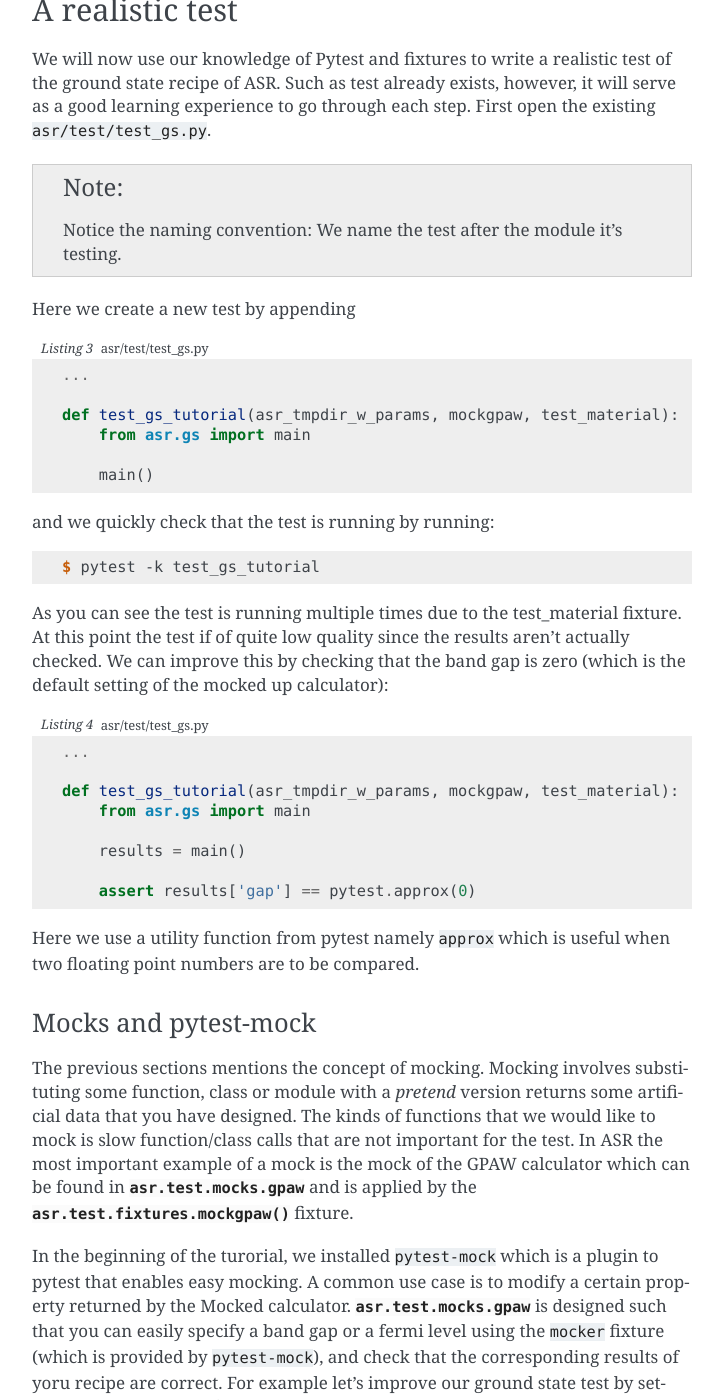
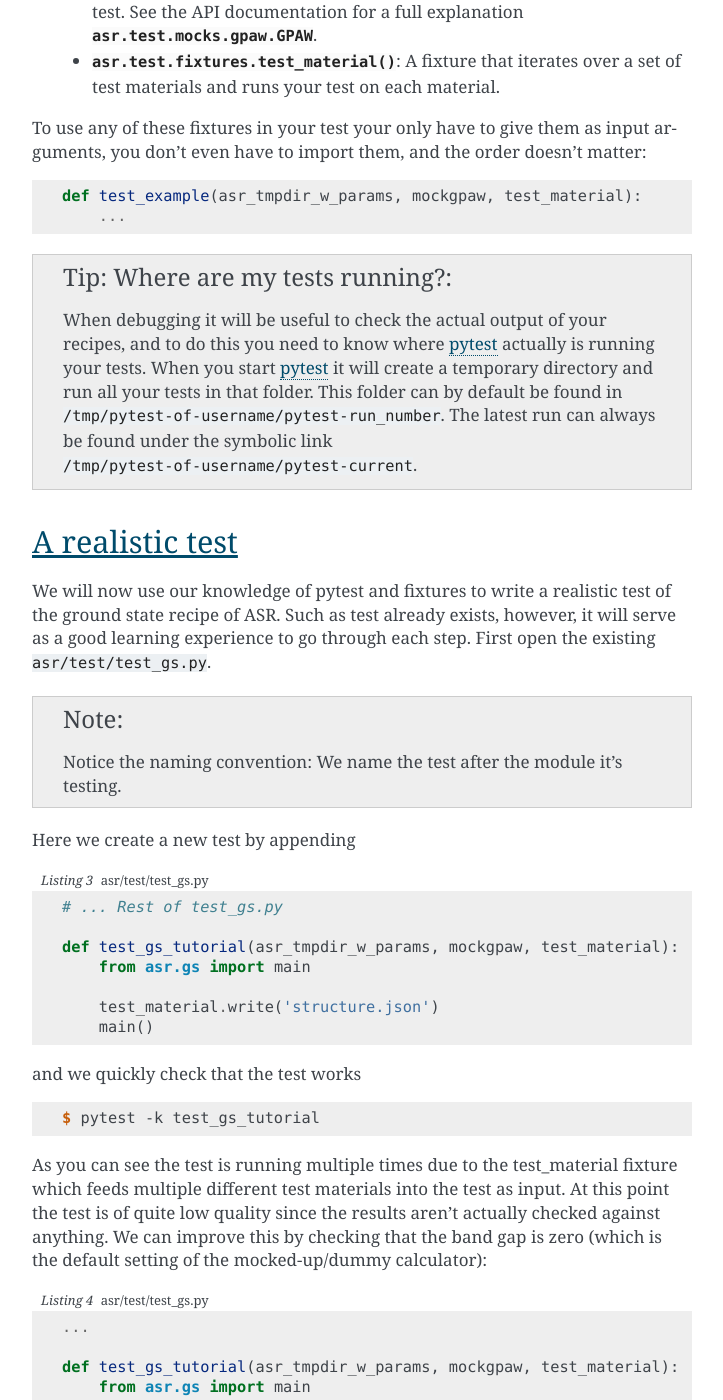
Before and after one commit to dijasila/Atomic-Simulation-Recipees, a Sphinx documentation site: the page built from docs/src/tutorials/intro-to-testing.rst, in a window 1280 px wide and 1400 px high, scrolled down 2374 px. Shown: the whole window, without its empty margins (388-1111 px from the left). Built offline with Sphinx 7.4.7, drawn with Linux system fonts in a browser that asks for light colours; some of the changed text lies outside the part shown.

Commit message:
Update docs and clean up tox.ini

```diff
--- a/docs/src/api.rst
+++ b/docs/src/api.rst
@@ -92,8 +92,11 @@
    core.cli
    core.material
 
+.. _api test:
+
 Test sub-package
 ================
+
 .. currentmodule:: asr
 
 .. autosummary::
--- a/docs/src/tutorials/intro-to-testing.rst
+++ b/docs/src/tutorials/intro-to-testing.rst
@@ -27,13 +30,13 @@
 
 .. code-block:: console
 
-  $ pytest --pyargs asr
+  $ pytest
 
 This will locate all tests of ASR and evaluate them and test
-summary. Pytest_ locates a test by searching for all files matching
-``test_*`` and looking for functions also matching ``test_*``. In ASR
-these can be found in ``asr/test/``. Let's try and write a simple test
-to understand how it works:
+summary. pytest_ locates a test by searching for all files matching
+``test_*`` and looking for functions in those files matching
+``test_*``. In ASR these can be found in ``asr/test/``. Let's try and
+write a simple toy-model test to understand how it works:
 
 .. code-block:: python
    :caption: asr/test/test_example.py
@@ -63,10 +66,10 @@
 Use this command as a reference in case you don't remember the meaning
 of a specific option.
 
-Pytest fixtures
+pytest fixtures
 ---------------
 
-Pytest has an important concept called ``fixtures`` which can be hard
+pytest has an important concept called ``fixtures`` which can be hard
 to wrap your head around, so let's teach it by example. Don't worry,
 once you know how they work they will be trivial to use.
 
@@ -82,6 +85,7 @@
    def some_input_data():
        return 1
 
+
    def test_adding_numbers(some_input_data):
        b = 2
        assert some_input_data + b == 3
@@ -89,7 +93,7 @@
 Now run the test (remember the command from before). It still checks
 out! If you are not confused by this, take a minute to understand that
 `somehow` the output of the function `some_input_data` was evaluated
-and fed into our test. This is the magic of Pytest_. It matches the
+and fed into our test. This is the magic of pytest_. It matches the
 input argument against all known fixtures and feeds into it the output
 of that fixture, such that the output is available for the test.
 
@@ -105,7 +109,7 @@
     empty temporary directory, changes directory into that directory,
     and puts in a parameter file containing a parameter-set that
     ensure fast execution. The temporary directory can be found in
-    ``/tmp/pytest-of-username/test_example*``.
+    ``/tmp/pytest-of-username/pytest-current/test_example*``.
   - :py:func:`asr.test.fixtures.mockgpaw`: This substitues GPAW with a
     dummy calculator such that a full DFT calculation won't be needed
     when running a test. See the API documentation for a full
@@ -114,27 +118,65 @@
     over a set of test materials and runs your test on each material.
 
 To use any of these fixtures in your test your only have to give them
-as input arguments:
+as input arguments, you don't even have to import them, and the order
+doesn't matter:
 
 .. code-block::
 
    def test_example(asr_tmpdir_w_params, mockgpaw, test_material):
        ...
 
-This will apply all the fixtures above to your test.
+.. admonition:: Tip: Where are my tests running?
+
+   When debugging it will be useful to check the actual output of your
+   recipes, and to do this you need to know where pytest_ actually is
+   running your tests. When you start pytest_ it will create a
+   temporary directory and run all your tests in that folder. This
+   folder can by default be found in
+   ``/tmp/pytest-of-username/pytest-run_number``. The latest run can
+   always be found under the symbolic link
+   ``/tmp/pytest-of-username/pytest-current``.
 
 A realistic test
 ================
 
-We will now use our knowledge of Pytest and fixtures to write a
+We will now use our knowledge of pytest and fixtures to write a
 realistic test of the ground state recipe of ASR. Such as test already
 exists, however, it will serve as a good learning experience to go
 through each step. First open the existing
 ``asr/test/test_gs.py``.
 
-.. note:: Notice the naming convention: We name the test after the module it's testing.
+.. note::
+
+   Notice the naming convention: We name the test after the module
+   it's testing.
 
 Here we create a new test by appending
+
+.. code-block:: python
+   :caption: asr/test/test_gs.py
+
+   # ... Rest of test_gs.py
+
+   def test_gs_tutorial(asr_tmpdir_w_params, mockgpaw, test_material):
+       from asr.gs import main
+
+       test_material.write('structure.json')
+       main()
+
+
+and we quickly check that the test works
+
+.. code-block:: console
+
+   $ pytest -k test_gs_tutorial
+
+As you can see the test is running multiple times due to the
+test_material fixture which feeds multiple different test materials
+into the test as input. At this point the test is of quite low quality
+since the results aren't actually checked against anything. We can
+improve this by checking that the band gap is zero (which is the
+default setting of the mocked-up/dummy calculator):
 
 .. code-block:: python
    :caption: asr/test/test_gs.py
@@ -144,29 +186,7 @@
    def test_gs_tutorial(asr_tmpdir_w_params, mockgpaw, test_material):
        from asr.gs import main
 
-       main()
-
-
-and we quickly check that the test is running by running:
-
-.. code-block:: console
-
-   $ pytest -k test_gs_tutorial
-
-As you can see the test is running multiple times due to the
-test_material fixture. At this point the test if of quite low quality
-since the results aren't actually checked. We can improve this by
-checking that the band gap is zero (which is the default setting of
-the mocked up calculator):
-
-.. code-block:: python
-   :caption: asr/test/test_gs.py
-
-   ...
-
-   def test_gs_tutorial(asr_tmpdir_w_params, mockgpaw, test_material):
-       from asr.gs import main
-
+       test_material.write('structure.json')
        results = main()
 
        assert results['gap'] == pytest.approx(0)
@@ -181,7 +201,7 @@
 The previous sections mentions the concept of mocking. Mocking involves
 substituting some function, class or module with a `pretend` version
 returns some artificial data that you have designed. The kinds of
-functions that we would like to mock is slow function/class calls that
+functions that we would like to mock are slow function/class calls that
 are not important for the test. In ASR the most important example of a
 mock is the mock of the GPAW calculator which can be found in
 :py:mod:`asr.test.mocks.gpaw` and is applied by the
@@ -193,7 +213,7 @@
 calculator. :py:mod:`asr.test.mocks.gpaw` is designed such that you
 can easily specify a band gap or a fermi level using the ``mocker``
 fixture (which is provided by ``pytest-mock``), and check that the
-corresponding results of yoru recipe are correct. For example let's
+corresponding results of your recipe are correct. For example let's
 improve our ground state test by setting the band gap and fermi leve
 to something non-trivial
 
@@ -211,6 +231,7 @@
        GPAW._get_fermi_level.return_value = 0.5
        GPAW._get_band_gap.return_value = 1
 
+       test_material.write('structure.json')
        results = main()
 
        assert results['gap'] == pytest.approx(1)
@@ -242,6 +263,7 @@
        GPAW._get_fermi_level.return_value = 0.5
        GPAW._get_band_gap.return_value = 1
 
+       test_material.write('structure.json')
        results = main()
 
        assert results.get("efermi") == approx(fermi_level)
@@ -251,16 +273,16 @@
            assert results.get("gap") == approx(0)
 
 The ``pytest.mark.parametrize`` loops over each entry in the supplied
-list and feeds it into the test.
+lists and feeds them into the test one-by-one.
 
 Testing web panels
 ------------------
 
-To test the webpanel output the
-:py:func:`asr.test.fixtures.get_webcontent` fixture provide a
-convenience function to return the web content and below we use this
-function to also check that the website data is consistent with the
-input band gap
+To test the output of the web-panel you have implemented the
+:py:func:`asr.test.fixtures.get_webcontent` fixture provides a
+convenience function to return the content of your web-panel and below
+we use this function to also check that the website data is consistent
+with the input band gap
 
 .. code-block:: python
    :caption: asr/test/test_gs.py
@@ -280,6 +302,7 @@
        GPAW._get_fermi_level.return_value = 0.5
        GPAW._get_band_gap.return_value = 1
 
+       test_material.write('structure.json')
        results = main()
 
        assert results.get("efermi") == approx(fermi_level)
@@ -291,20 +314,23 @@
        content = get_webcontent()
        assert f'<td>Bandgap</td><td>{gap:0.2f}eV</td>' in content
 
-This ends the tutorial on writing tests. We will now continue with
-explaining some extra concepts that are not necessary
+This ends the tutorial on pytest_. We will now continue with
+explaining another tool that is very useful in conjunction with
+pytest_.
 
 Tox
 ===
 
 tox_ is another python package which finds common usage in combination
-with pytest (or other test runners). tox_ sets up a virtual
+with pytest_ (or other test runners). tox_ sets up a virtual
 environment, installs your package with its dependencies and runs all
-tests. You have seen how to run tests directly using pytest but we
-recommond actually using "tox" for running the entire test suite. It
-is beyond the scope of this tutorial to go much further into detail
-about this, but the curious reader can take a ook in ``tox.ini`` which
-configures the virtual environments.
+tests within that environment. As such it will no longer be important
+exactly which packages you have installed in your system. You have
+seen how to run tests directly using pytest but we actually recommend
+using "tox" for running the entire test suite in stead of vanilla
+pytest_. It is beyond the scope of this tutorial to go much further
+into detail about this, but the curious reader can take a ook in
+``tox.ini`` which configures the virtual environments.
 
 To install tox_ run:
 
@@ -326,7 +352,8 @@
    py37-gpaw
    py38-gpaw
 
-A quick rundown of the meaning of these environments:
+Each of these environments perform a specific task. A quick rundown of
+the meaning of these environments:
 
   - The environments ``py36``, ``py37``, ``py38`` run the test-suite
     which different versions of the python interpreter, ``python3.6``,
@@ -358,16 +385,31 @@
 
    $ tox -e py36 -- -k test_gs_tutorial
 
-Similarly you can append any pytest option and argument.
+Similarly you can append any pytest option and argument. Since we are
+now running pytest_ within tox_, the destination of the temporary
+directory where tests are running have changed. The temporary
+directory can now be found in ``.tox/environment-name/tmp/``.
+
+Summary
+=======
+
+Below you will find a list of the concepts you have been taught in
+this tutorial:
+
+  - pytest_: ``pytest.fixture``, ``pytest.mark.parametrize``,
+    ``pytest.approx``
+  - ASR fixtures: ``mockgpaw``, ``asr_tmpdir_w_params``,
+    ``test_material``, ``get_webcontent``
+  - tox_
 
 Where to go now?
 ================
 
-If you want more examples of tests we suggest looking at the existing
-tests in :py:mod:`asr.test`.
+Hopefully you will now be capable of writing and running tests for
+your recipe. If you want more examples of tests we suggest looking at
+the existing tests in ``asr/test/test_*.py``. Additionally you can
+take a look at the API documentation of the test sub-package :ref:`api
+test`.
 
-ASR Test sub-package
-====================
-
-.. _PyTest: https://docs.pytest.org/en/latest/
+.. _pytest: https://docs.pytest.org/en/latest/
 .. _tox: https://tox.readthedocs.io/en/latest/
--- a/docs/src/tutorials/tutorials.rst
+++ b/docs/src/tutorials/tutorials.rst
@@ -2,7 +2,6 @@
 
 Tutorials
 =========
-Here you will find beginner friendly tutorials to get started with.
 
 .. toctree::
    :maxdepth: 1
```
Also changed, not shown: other parts of docs/src/tutorials/intro-to-testing.rst (+12 -9 lines), 1 other file.
